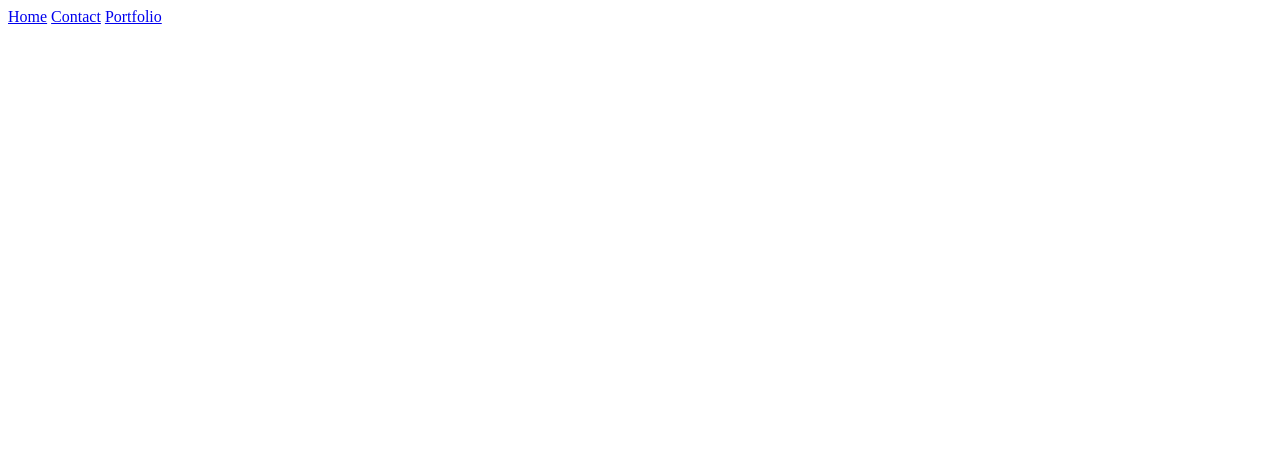
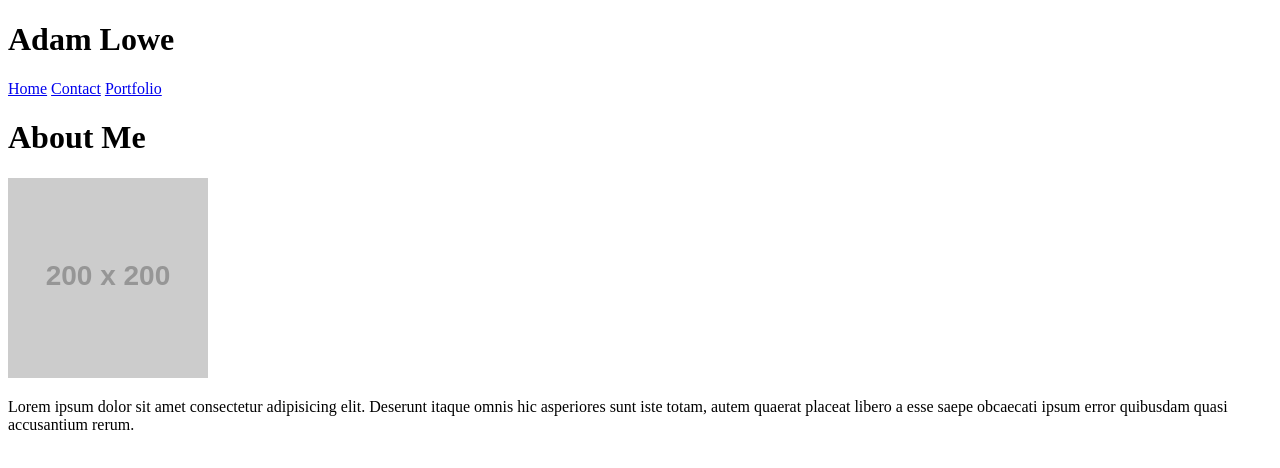
Before and after one commit to Goldpm/d3hw1, a plain HTML site: page index.html in a window 1280 px wide. Drawn offline with Linux system fonts and the light colour scheme; placeholder pictures from the web are drawn by us.

Commit message:
Added header, image, and paceholder text

```diff
--- a/index.html
+++ b/index.html
@@ -7,11 +7,17 @@
     <title>Portfolio Website</title>
 </head>
 <body>
-    <nav>
-        <a href="#">Home</a>
-        <a href="contact.html">Contact</a>
-        <a href="portfolio.html">Portfolio</a>
-    </nav>
+    <header>
+        <h1>Adam Lowe</h1>
+        <nav>
+            <a href="#">Home</a>
+            <a href="contact.html">Contact</a>
+            <a href="portfolio.html">Portfolio</a>
+        </nav>
+    </header>
+    <h1>About Me</h1>
+    <img src="https://via.placeholder.com/200x200?text=My+picture">
+    <p>Lorem ipsum dolor sit amet consectetur adipisicing elit. Deserunt itaque omnis hic asperiores sunt iste totam, autem quaerat placeat libero a esse saepe obcaecati ipsum error quibusdam quasi accusantium rerum.</p>
 
 </body>
 </html>
```
